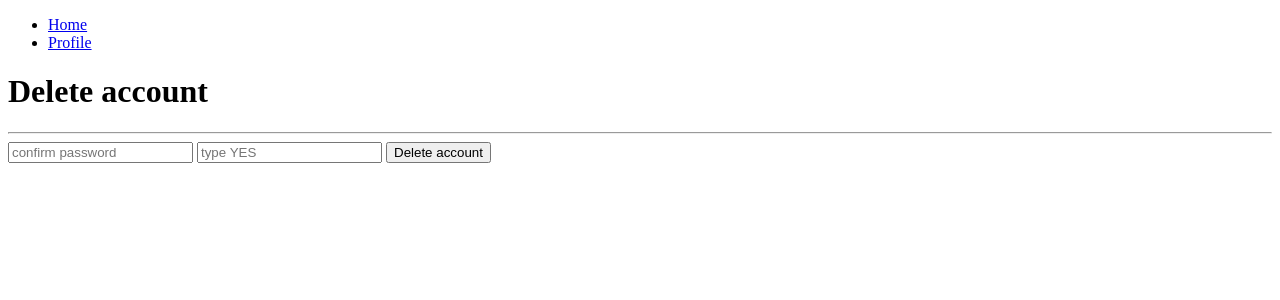
After one commit to tirilg/django-library-system, a Django app: page /user/delete_account in a window 1280 px wide. The commit adds this page. Shown: the top 300 px of the page. Run offline with Django 3.2, Linux system fonts and the light colour scheme; a user stored in the database is signed in.

Commit message:
delete account implemented

```diff
--- a/templates/base.html
+++ b/templates/base.html
@@ -11,15 +11,22 @@
     <header>
         <nav>
             <ul>
-                <li><a href="{% url 'library_app:index' %}">Home</a></li>
-                <li><a href="{% url 'user_app:login' %}">Log in</a></li>
-                <li><a href="{% url 'user_app:profile' %}">Profile</a></li>
+                {% if request.user.is_authenticated %}
+                    <li><a href="{% url 'library_app:index' %}">Home</a></li>
+                    <li><a href="{% url 'user_app:profile' %}">Profile</a></li>
+                {% else %}
+                    <li><a href="{% url 'user_app:login' %}">Login</a></li>
+                {% endif %}
+                {% comment %} {% if request.user.is_staff %}
+                    <li><a href="{% url 'user_app:administrator' %}">Administrator</a></li>
+                {% endif %} {% endcomment %}
             </ul>
         </nav>
     </header>
 
     <main>
         {% block content %}
+        <!--- main content inserted here -->
         {% endblock content %}
     </main>
     <footer></footer>
--- /dev/null
+++ b/templates/user_app/delete_account.html
@@ -0,0 +1,17 @@
+{% extends "base.html" %}
+
+{% block title %} Delete account {% endblock title %}
+
+{% block content %}
+<h1>Delete account</h1>
+<hr>
+
+<form action="{% url 'user_app:delete_account' %}" method="POST">
+    {% csrf_token %}
+    <input type="password" name="password" placeholder="confirm password">
+    <input type="text" name="confirm_deletion" placeholder="type YES">
+    <button>Delete account</button>
+</form>
+
+{% if error_message %} <p>{{error_message}}</p> {% endif %}
+{% endblock content %}
--- a/user_app/urls.py
+++ b/user_app/urls.py
@@ -7,6 +7,7 @@ urlpatterns = [
     path("signup/", views.signup, name="signup"),
     path("login/", views.login, name="login"),
     path("logout/", views.logout, name="logout"),
+    path('delete_account', views.delete_account, name="delete_account"),
     path("profile/", views.profile, name="profile"),
     path("loan/<str:type>/<int:id>", views.loan_item, name="loan_item"),
     path("return/<str:type>/<int:id>", views.return_item, name="return_item"),
--- a/user_app/views.py
+++ b/user_app/views.py
@@ -6,9 +6,14 @@ from library_app.models import Book, BookLoan, Magazine, MagazineLoan
 from django.contrib.auth.models import User
 from django.utils import timezone
 
+
+# amount of books and magazines a user can loan at a time
 book_limit = 4
 magazine_limit = 2
 
+
+
+####### - Sign up - #######
 
 def signup(request):
     context = {}
@@ -33,8 +38,8 @@ def signup(request):
     return render(request, 'user_app/signup.html', context)
 
 
+####### - Log in - #######
 
-# Create your views here.
 def login(request):
     context = {}
 
@@ -53,10 +58,35 @@ def login(request):
     return render(request, "user_app/login.html", context)
 
 
+####### - Log out - #######
+
 def logout(request):
     dj_logout(request)
     return HttpResponseRedirect(reverse('user_app:login'))
 
+
+####### - Delete account - #######
+
+@login_required
+def delete_account(request):
+    context = {}
+
+    if request.method == "POST":
+        if request.POST['confirm_deletion'] == "YES":
+            user = authenticate(request, username=request.user.username, password=request.POST['password'])
+            if user:
+                user.delete()
+                return HttpResponseRedirect(reverse('user_app:login'))
+            else:
+                context = {"error_message": "Incorrect password"}
+        else:
+            context = {"error_message": "User could not be deleted"}
+
+    return render(request, 'user_app/delete_account.html', context)
+
+
+
+####### - User profile with loaned items - #######
 
 @login_required
 def profile(request):
@@ -65,6 +95,11 @@ def profile(request):
     magazineloans = MagazineLoan.objects.filter(user=user)
     context = {"bookloans": bookloans, "magazineloans": magazineloans, "user": user}
     return render(request, "user_app/profile.html", context)
+
+
+
+
+####### - Loan book or magazine - #######
 
 @login_required
 def loan_item(request, type, id):
@@ -93,6 +128,9 @@ def loan_item(request, type, id):
     return HttpResponseRedirect(reverse("library_app:index"))
 
 
+
+####### - Return loaned book or magazine - #######
+
 @login_required
 def return_item(request, type, id):
     if type == "book":
```
Also changed, not shown: templates/user_app/profile.html (+4 -4 lines), db.sqlite3.
